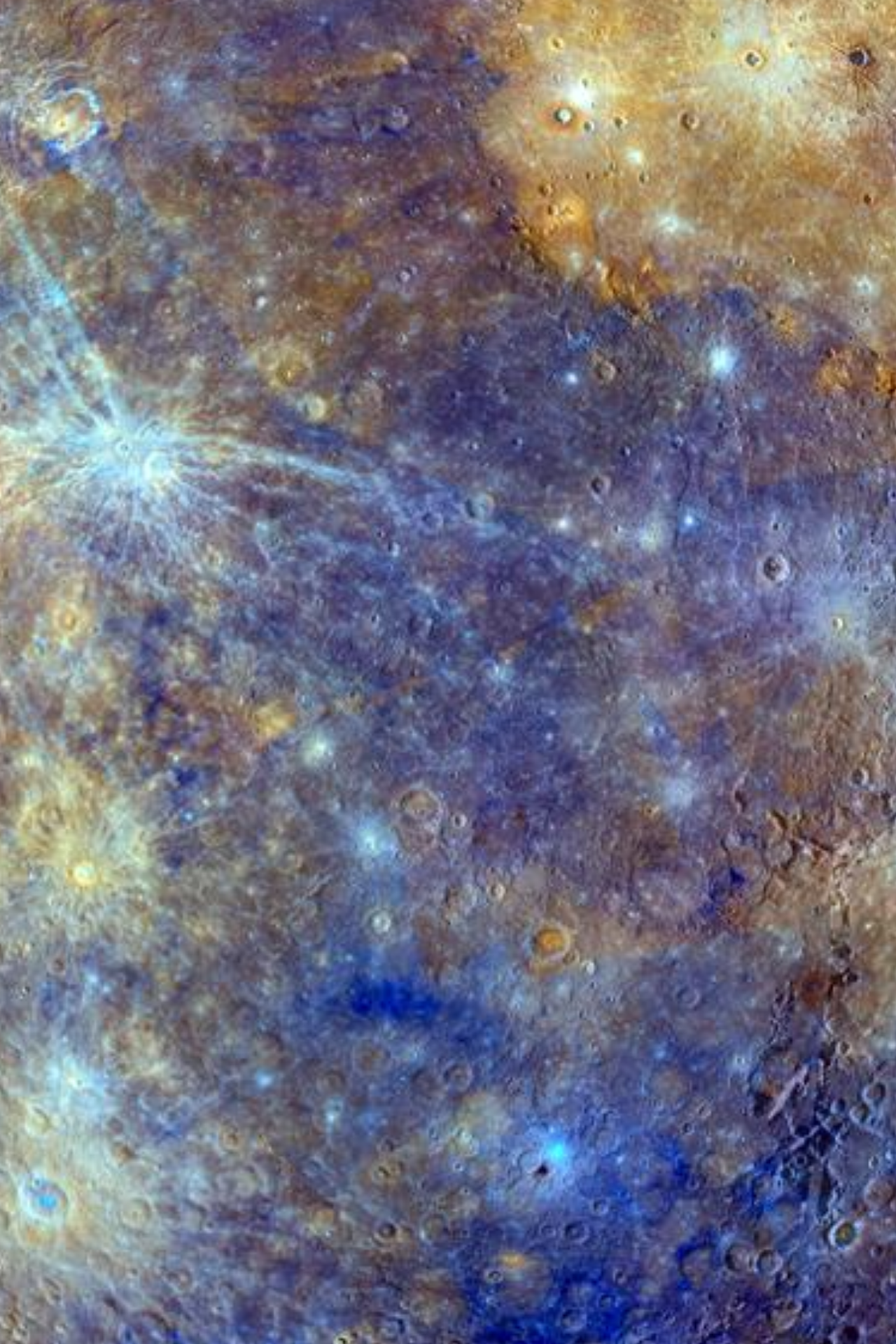
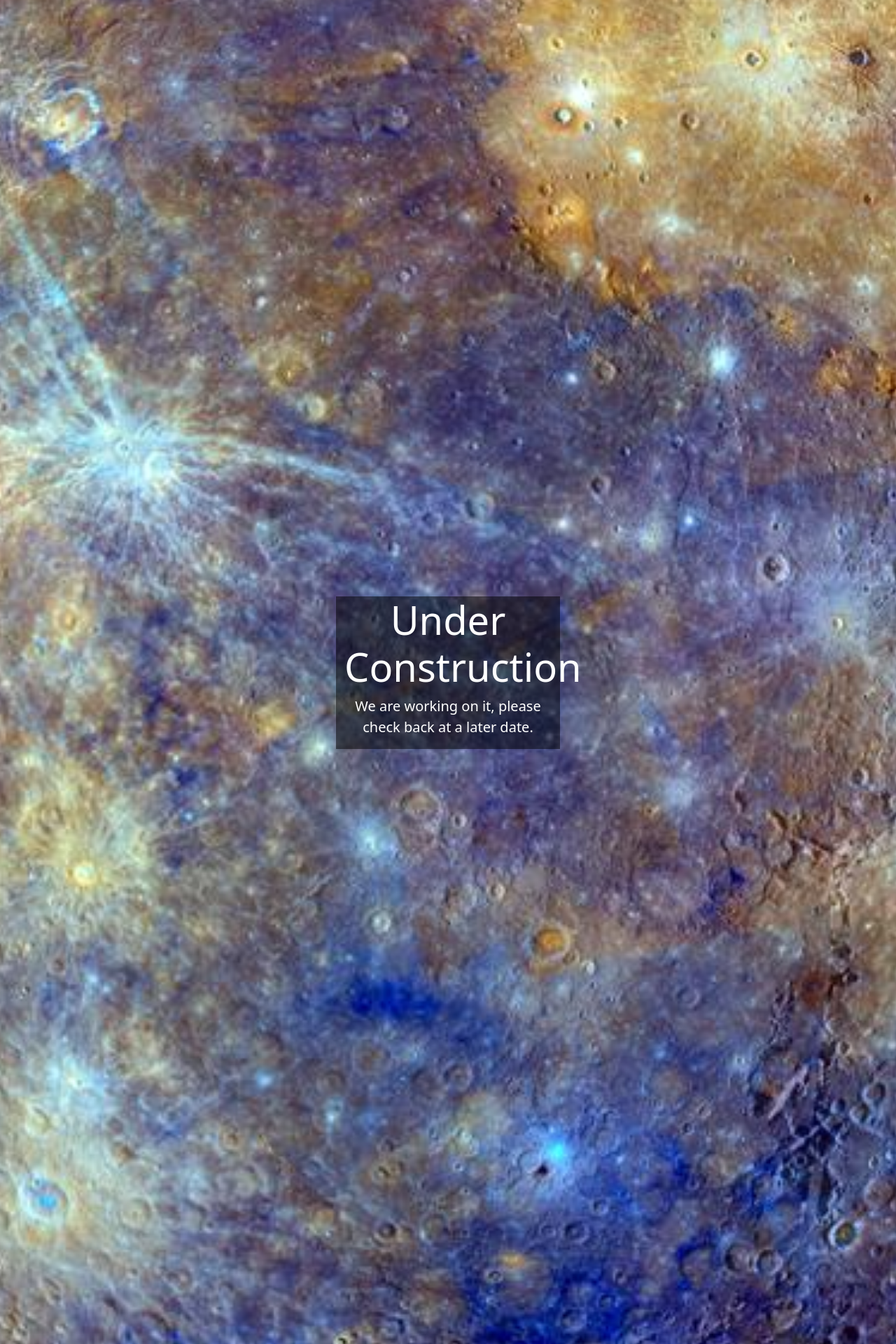
Before and after one commit to Ignition-Kuwait/Ignition-Kuwait, a Jekyll site: the page built from index.markdown, in a window 1280 px wide. Shown: the part 892-2812 px from the top of the page at 70% size. Built offline with Jekyll 4.4.1, drawn with Linux system fonts in a browser that asks for light colours.

Commit message:
"Under Construction" message.

```diff
--- a/_includes/sections.html
+++ b/_includes/sections.html
@@ -1,5 +1,12 @@
 <section>
   <div class="background" style="background-image: url('/img/Mercury.jpg');">
+    <div class="jumbotron jumbotron-fluid"
+      style="position: absolute; width: 320px; top: calc(50% - 100px); left: calc(50% - 160px); background: rgba(0,0,0,.5);">
+      <div class="container">
+        <h1 class="display-4">Under Construction</h1>
+        <p class="lead">We are working on it, please check back at a later date.</p>
+      </div>
+    </div>
   </div>
 </section>
 <section>
```
